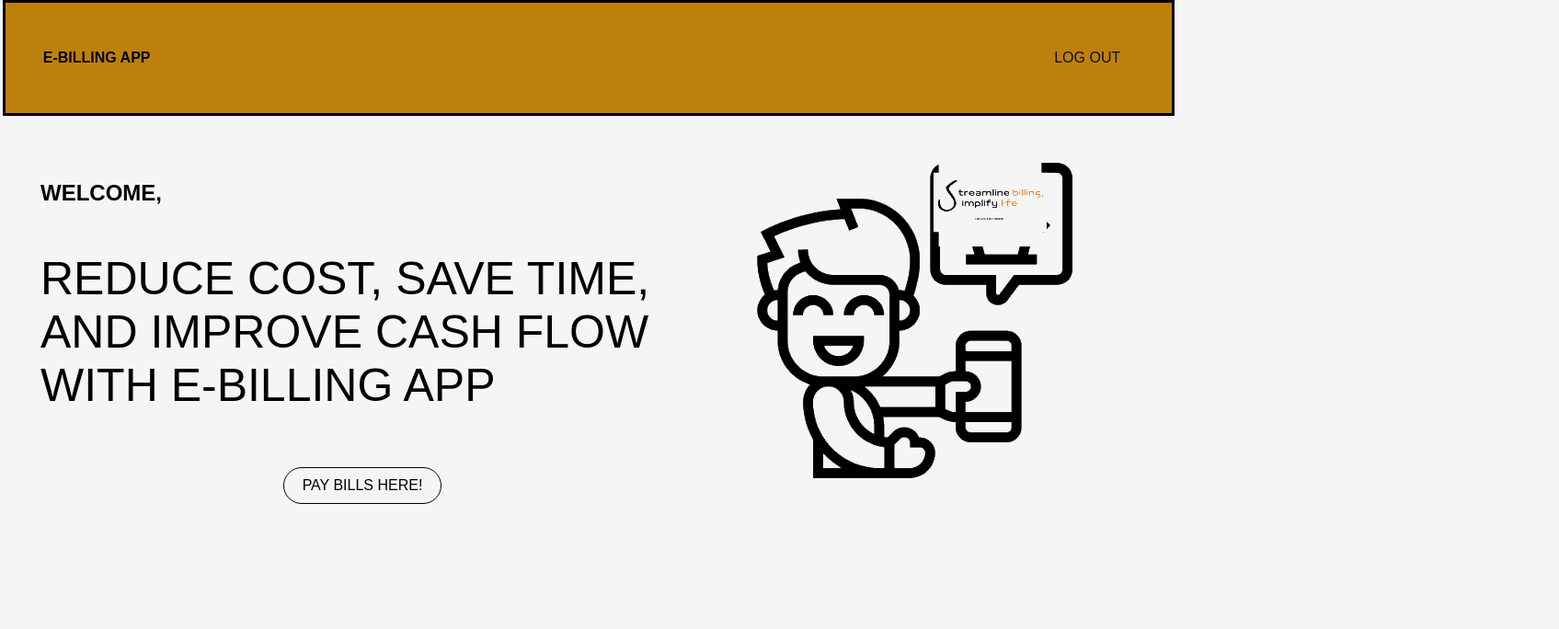
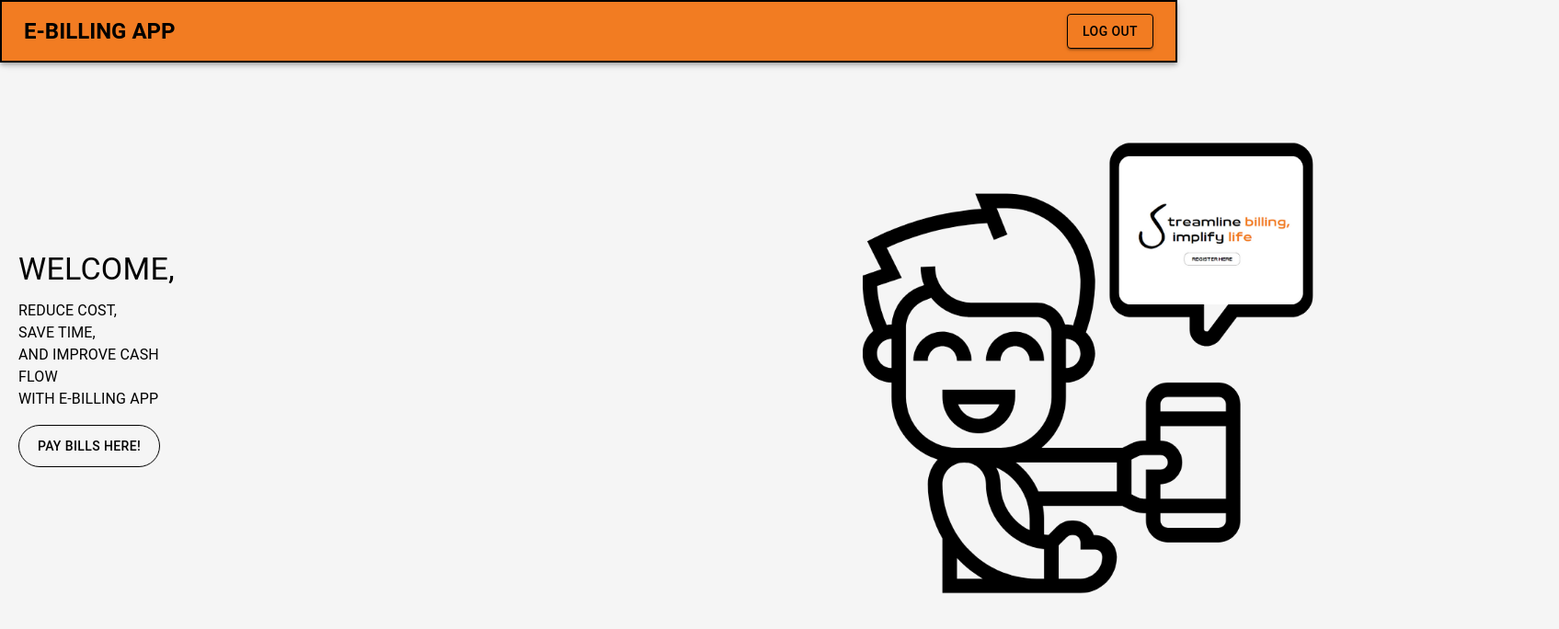
Before and after one commit to jadecrpn/E-Bayad-Center, a React (Create React App) app: page /dashboard in a window 1280 px wide. Shown: the top 684 px of the page at 92% size, 1695 px wide, since content can reach past the window. Built offline with nearby package versions, Linux system fonts and the light colour scheme.

Commit message:
Update Dashboard,js

```diff
--- a/src/components/Dashboard.js
+++ b/src/components/Dashboard.js
@@ -1,57 +1,127 @@
-import React, { useState, useEffect } from 'react';
-import face from '../Assets/face.png';
-
+import React, { useState, useEffect } from "react";
+import face from "../Assets/face.png";
+import { Link } from "react-router-dom";
+import AppBar from "@mui/material/AppBar";
+import Box from "@mui/material/Box";
+import Toolbar from "@mui/material/Toolbar";
+import Typography from "@mui/material/Typography";
+import Button from "@mui/material/Button";
 
 const Dashboard = () => {
   const [userEmail, setUserEmail] = useState(null);
 
   useEffect(() => {
-    const storedEmail = localStorage.getItem('userEmail');
+    const storedEmail = localStorage.getItem("userEmail");
     setUserEmail(storedEmail);
   }, []);
 
   const handleLogout = () => {
-    localStorage.removeItem('userEmail');
+    localStorage.removeItem("userEmail");
     setUserEmail(null);
-};
+  };
 
   const buttonStyle = {
-    backgroundColor: 'transparent',
-    color: '#000000',
-    border: '1px solid rgb(0, 0, 0)',
-    padding: '10px 20px',
-    textDecoration: 'none',
-    borderRadius: '50px',
-    cursor: 'pointer',
+    backgroundColor: "transparent",
+    color: "#000000",
+    border: "1px solid rgb(0, 0, 0)",
+    padding: "10px 20px",
+    textDecoration: "none",
+    borderRadius: "50px",
+    cursor: "pointer",
   };
 
   return (
-    <div className="container">
-      <nav>
-        <div className="title">E-BILLING APP</div>
-        <div className="nav-buttons">
-          <a href="/login">LOG OUT</a>
-        </div>
-      </nav>
+    <>
+      <Box sx={{ flexGrow: 1 }}>
+        <AppBar
+          position="sticky"
+          sx={{ bgcolor: "#F27C22", border: "2px solid #000000" }}
+        >
+          <Toolbar>
+            <Typography
+              variant="h5"
+              component="div"
+              sx={{ flexGrow: 1, fontWeight: "bold", color: "black" }}
+            >
+              E-BILLING APP
+            </Typography>
+            <Button
+              component={Link}
+              to="/login"
+              variant="contained"
+              sx={{
+                bgcolor: "#F27C22",
+                color: "Black",
+                border: "1px solid #000000",
+              }}
+            >
+              LOG OUT
+            </Button>
+          </Toolbar>
+        </AppBar>
+      </Box>
 
-      <section className="Dashboard">
+      <Box
+        sx={{
+          display: "flex",
+          justifyContent: "space-between",
+          alignItems: "center",
+          padding: "20px",
+        }}
+      >
+        <Box sx={{ flex: 1 }}>
+          <Typography variant="h4" gutterBottom>
+            WELCOME, {userEmail && <span>{userEmail}</span>}
+          </Typography>
+          <Typography variant="body1" paragraph>
+            REDUCE COST, <br></br>SAVE TIME,<br></br>AND IMPROVE CASH FLOW
+            <br></br>WITH E-BILLING APP
+          </Typography>
+          <Button href="/billing" style={buttonStyle} onClick={handleLogout}>
+            PAY BILLS HERE!
+          </Button>
+        </Box>
+        <Box>
+          <img
+            src={face}
+            alt="face.png"
+            style={{
+              width: "1025px",
+              height: "576px",
+              marginTop: "3vh",
+              marginLeft: "60vh",
+            }}
+          />
+        </Box>
+      </Box>
+    </>
 
-        <div className="About-main">
-          <h1>WELCOME,{userEmail && <span>{userEmail}</span>} </h1>
-          <p>REDUCE COST, SAVE TIME, AND IMPROVE CASH FLOW WITH E-BILLING APP</p>
-          <div className="main_button">
-            <a href="/billing" style={buttonStyle}  onClick={handleLogout}>
-              PAY BILLS HERE!
-            </a>
-          </div>
-        </div>
+    // <div className="container">
+    //   <nav>
+    //     <div className="title">E-BILLING APP</div>
+    //     <div className="nav-buttons">
+    //       <a href="/login">LOG OUT</a>
+    //     </div>
+    //   </nav>
 
-        <div>
-          <img className="face" src={face} alt="face.png" />
-        </div>
+    //   <section className="Dashboard">
 
-      </section>
-    </div>
+    //     <div className="About-main">
+    //       <h1>WELCOME,{userEmail && <span>{userEmail}</span>} </h1>
+    //       <p>REDUCE COST, SAVE TIME, AND IMPROVE CASH FLOW WITH E-BILLING APP</p>
+    //       <div className="main_button">
+    //         <a href="/billing" style={buttonStyle}  onClick={handleLogout}>
+    //           PAY BILLS HERE!
+    //         </a>
+    //       </div>
+    //     </div>
+
+    //     <div>
+    //       <img className="face" src={face} alt="face.png" />
+    //     </div>
+
+    //   </section>
+    // </div>
   );
 };
 
```
Also changed, not shown: src/Assets/face.png.
